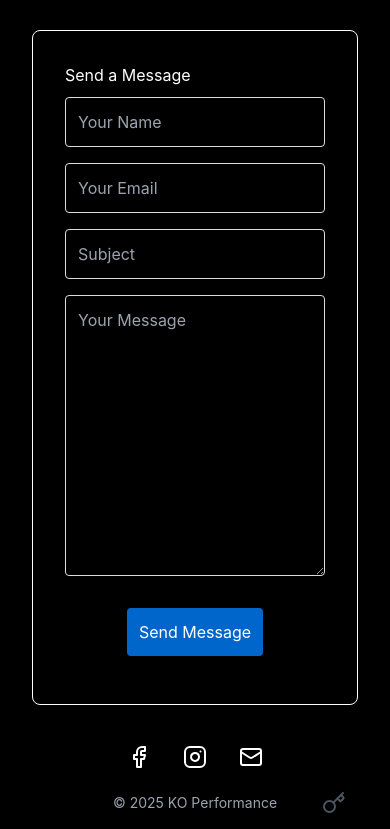
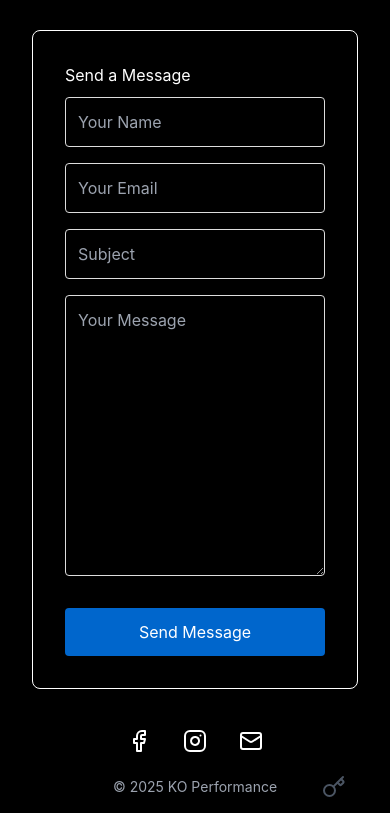
Before and after one commit to Koperformance1/prod_website, a React (Create React App) app in the folder client/: page /contact in a window 390 px wide. Shown: the part 814-1643 px from the top of the page. Built offline with nearby package versions, Linux system fonts and the light colour scheme; no server answers.

Commit message:
Contact us styling adjustments

```diff
--- a/client/src/pages/Contact.js
+++ b/client/src/pages/Contact.js
@@ -11,6 +11,17 @@ function Contact() {
     });
     const [status, setStatus] = useState('');
     const [captchaToken, setCaptchaToken] = useState(null);
+    const [isMobile, setIsMobile] = useState(window.innerWidth < 500);
+
+    // Handle window resize for responsive layout
+    useEffect(() => {
+        const handleResize = () => {
+            setIsMobile(window.innerWidth < 500);
+        };
+
+        window.addEventListener('resize', handleResize);
+        return () => window.removeEventListener('resize', handleResize);
+    }, []);
 
     // Load reCAPTCHA script
     useEffect(() => {
@@ -179,8 +190,7 @@ function Contact() {
                             ></textarea>
                         </div>
 
-                        {/* reCAPTCHA */}
-                        <div style={styles.recaptchaContainer}>
+                        <div style={styles.recaptchaWrapper}>
                             <div
                                 className="g-recaptcha"
                                 data-sitekey={process.env.REACT_APP_RECAPTCHA_SITE_KEY}
@@ -188,11 +198,11 @@ function Contact() {
                                 data-callback="onRecaptchaSuccess"
                                 data-expired-callback="onRecaptchaExpired"
                             ></div>
+                        </div>
 
-                            <button type="submit" style={styles.submitButton}>
-                                {status === 'sending' ? 'Sending...' : 'Send Message'}
-                            </button>
-                        </div>
+                        <button type="submit" style={styles.submitButton}>
+                            {status === 'sending' ? 'Sending...' : 'Send Message'}
+                        </button>
 
                         {status === 'success' && (
                             <p style={styles.successMessage}>Message sent successfully!</p>
@@ -273,19 +283,31 @@ const styles = {
     },
     recaptchaContainer: {
         display: 'flex',
-        justifyContent: 'center',
+        alignItems: 'center',
+        gap: '1rem',
         marginTop: '1rem',
         marginBottom: '1rem'
     },
+    recaptchaWrapper: {
+        display: 'flex',
+        justifyContent: 'center',
+        // Ensure reCAPTCHA doesn't overflow on small screens
+        maxWidth: '100%',
+        overflow: 'hidden',
+        flexDirection: 'column'
+    },
     submitButton: {
-        padding: '0.75rem',
+        padding: '0.75rem 1.5rem',
         backgroundColor: '#0066cc',
         color: '#fff',
         border: 'none',
         borderRadius: '4px',
         fontSize: '1rem',
         cursor: 'pointer',
-        transition: 'background-color 0.2s'
+        transition: 'background-color 0.2s',
+        whiteSpace: 'nowrap',
+        // Ensure button doesn't shrink too much
+        flexShrink: 0
     },
     successMessage: {
         color: '#28a745',
```
Also changed, not shown: 7 other files (tests, documents, lock files or other folders).
